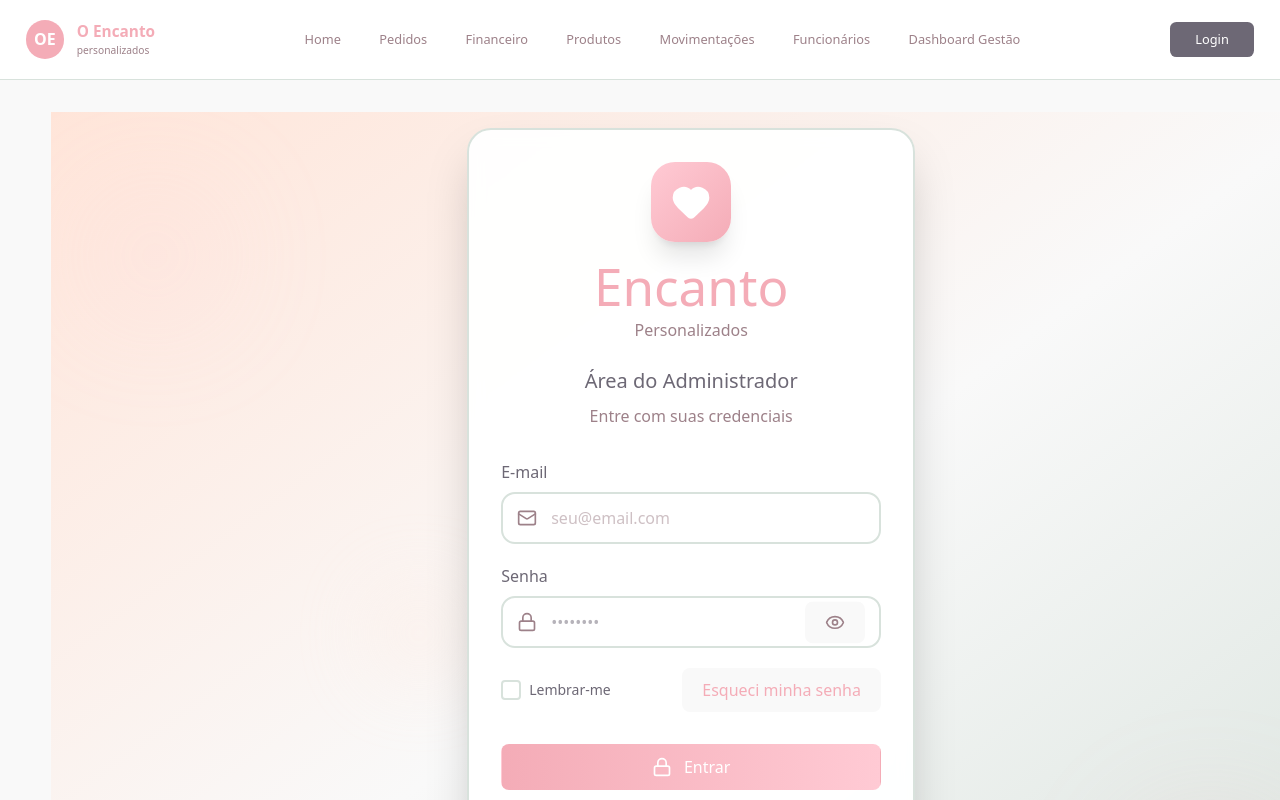
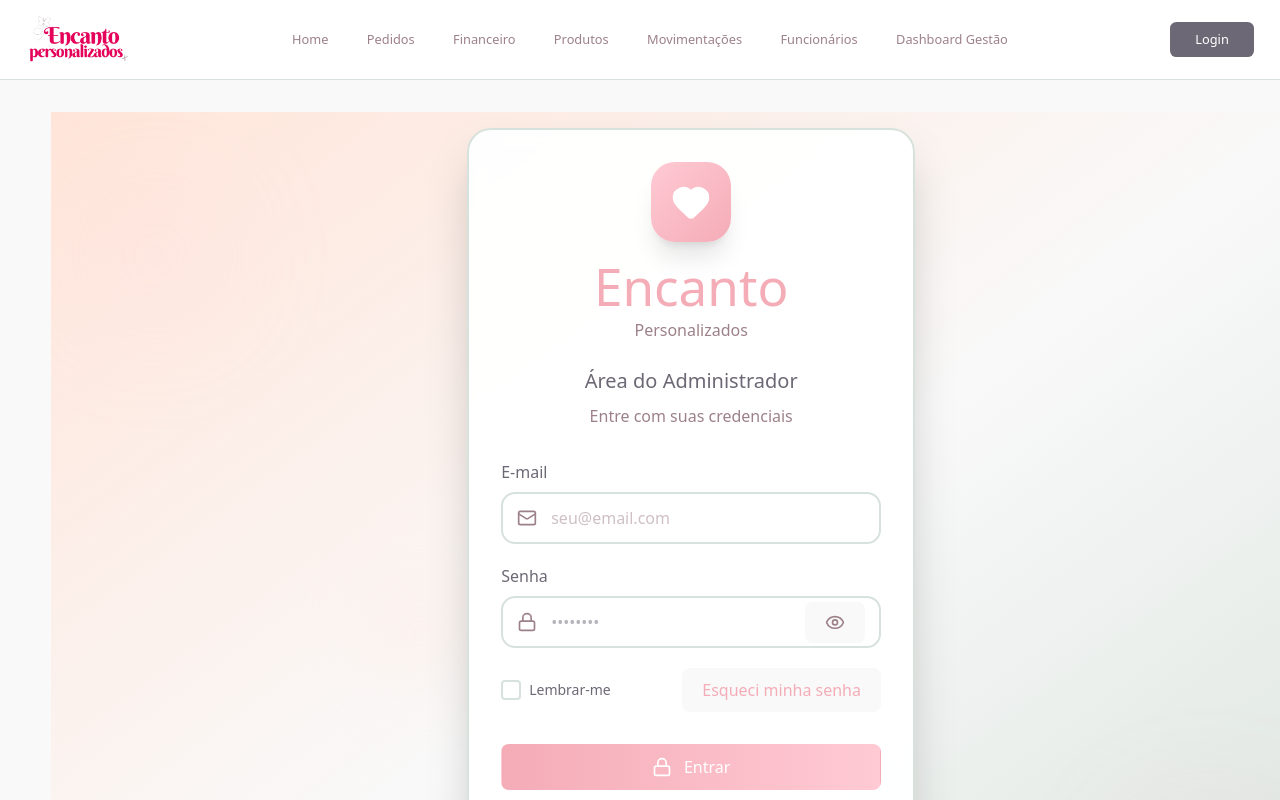
Before and after one commit to CynapseInc/frontend, a React (Vite) app in the folder EncantoFrontend/: page / in a window 1280 px wide. Shown: the top 800 px of the page. Built offline with nearby package versions, Linux system fonts and the light colour scheme.

Commit message:
style(Logo da Encanto): Adicionado a Logo da Encanto Personalizados na navbar

```diff
--- a/EncantoFrontend/src/components/navbar.tsx
+++ b/EncantoFrontend/src/components/navbar.tsx
@@ -1,6 +1,7 @@
 import { useState, useEffect, useRef } from 'react';
 import { useNavigate, useLocation } from 'react-router-dom';
 import { User, LogOut, Settings, ChevronDown } from 'lucide-react';
+import logoEncanto from '../assets/logoEncanto.png';
 
 export default function Navbar() {
   const navigate = useNavigate();
@@ -71,17 +72,22 @@ export default function Navbar() {
     <header className="navbar-padrao" style={{ display: 'flex', alignItems: 'center', justifyContent: 'space-between', padding: '0 2vw', height: '10vh', borderBottom: '1px solid #D8E2DC', backgroundColor: 'white', position: 'sticky', top: 0, zIndex: 40 }}>
 
       {/* Lado Esquerdo: Logo (MANTIDO INTACTO) */}
-      <div style={{ display: 'flex', alignItems: 'center', gap: '1vw' }}>
-        <div style={{ width: '3vw', height: '3vw', borderRadius: '50%', backgroundColor: '#F4ACB7', display: 'flex', alignItems: 'center', justifyContent: 'center', color: 'white', fontWeight: 'bold' }}>
-          OE
-        </div>
-        <div style={{ display: 'flex', flexDirection: 'column' }}>
-          <span style={{ fontSize: '1.2vw', color: '#F4ACB7', fontWeight: 'bold' }}>O Encanto</span>
-          <span style={{ fontSize: '0.8vw', color: '#9D8189' }}>personalizados</span>
-        </div>
+      <div
+        style={{ display: 'flex', alignItems: 'center', height: '100%', cursor: 'pointer' }}
+        onClick={() => navigate("/home")}
+        title="Ir para a Home"
+      >
+        <img
+          src={logoEncanto}
+          alt="Logo O Encanto Personalizados"
+          style={{
+            height: '6.5vh',
+            width: 'auto',
+            objectFit: 'contain'
+          }}
+        />
       </div>
 
-      {/* Centro: Menu de Navegação Dinâmico (MANTIDO INTACTO) */}
       <nav style={{ display: 'flex', gap: '3vw', fontSize: '1vw' }}>
          <div onClick={() => navigate("/home")} style={getEstiloLink("/home")}>Home</div>
          <div onClick={() => navigate("/kanban")} style={getEstiloLink("/kanban")}>Pedidos</div>
```
